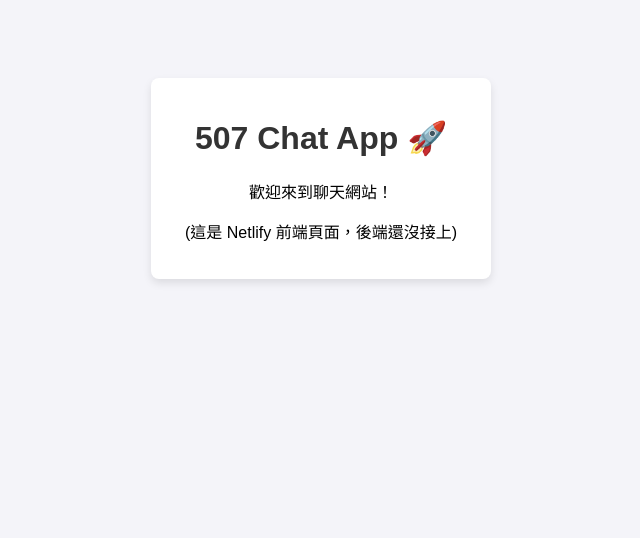
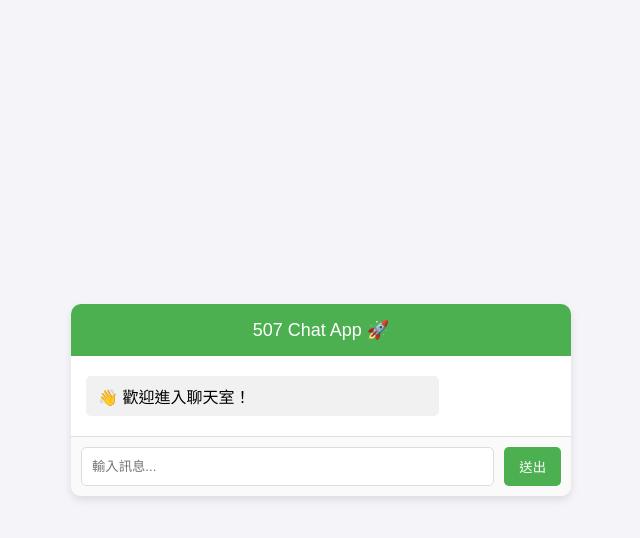
Before and after one commit to roblox141015/507chatapp, a website: page index.html in a window 1280 px wide. Shown: the whole page, without its empty margins (319-959 px from the left). Drawn offline with Linux system fonts and the light colour scheme.

Commit message:
add chat UI

```diff
--- a/index.html
+++ b/index.html
@@ -8,27 +8,93 @@
     body {
       font-family: Arial, sans-serif;
       background: #f4f4f9;
+      display: flex;
+      justify-content: center;
+      align-items: center;
+      height: 100vh;
+      margin: 0;
+    }
+    .chat-container {
+      width: 100%;
+      max-width: 500px;
+      background: white;
+      border-radius: 10px;
+      box-shadow: 0 4px 8px rgba(0,0,0,0.1);
+      display: flex;
+      flex-direction: column;
+      overflow: hidden;
+    }
+    .chat-header {
+      background: #4CAF50;
+      color: white;
+      padding: 15px;
       text-align: center;
-      padding: 50px;
+      font-size: 18px;
     }
-    h1 {
-      color: #333;
+    .chat-messages {
+      flex: 1;
+      padding: 15px;
+      overflow-y: auto;
+      border-bottom: 1px solid #ddd;
     }
-    .box {
-      margin: 20px auto;
-      padding: 20px;
-      background: white;
-      border-radius: 8px;
-      width: 300px;
-      box-shadow: 0 4px 8px rgba(0,0,0,0.1);
+    .chat-messages p {
+      background: #f1f1f1;
+      padding: 8px 12px;
+      border-radius: 5px;
+      margin: 5px 0;
+      max-width: 70%;
+    }
+    .chat-input {
+      display: flex;
+      padding: 10px;
+      background: #fafafa;
+    }
+    .chat-input input {
+      flex: 1;
+      padding: 10px;
+      border: 1px solid #ddd;
+      border-radius: 5px;
+      outline: none;
+    }
+    .chat-input button {
+      margin-left: 10px;
+      padding: 10px 15px;
+      border: none;
+      background: #4CAF50;
+      color: white;
+      border-radius: 5px;
+      cursor: pointer;
+    }
+    .chat-input button:hover {
+      background: #45a049;
     }
   </style>
 </head>
 <body>
-  <div class="box">
-    <h1>507 Chat App 🚀</h1>
-    <p>歡迎來到聊天網站！</p>
-    <p>(這是 Netlify 前端頁面，後端還沒接上)</p>
+  <div class="chat-container">
+    <div class="chat-header">507 Chat App 🚀</div>
+    <div class="chat-messages" id="chat-messages">
+      <p>👋 歡迎進入聊天室！</p>
+    </div>
+    <div class="chat-input">
+      <input type="text" id="chat-input" placeholder="輸入訊息..." />
+      <button onclick="sendMessage()">送出</button>
+    </div>
   </div>
+
+  <script>
+    function sendMessage() {
+      const input = document.getElementById("chat-input");
+      const messages = document.getElementById("chat-messages");
+
+      if (input.value.trim() !== "") {
+        const newMsg = document.createElement("p");
+        newMsg.textContent = "🧑 你: " + input.value;
+        messages.appendChild(newMsg);
+        input.value = "";
+        messages.scrollTop = messages.scrollHeight; // 滾到底
+      }
+    }
+  </script>
 </body>
 </html>
```
